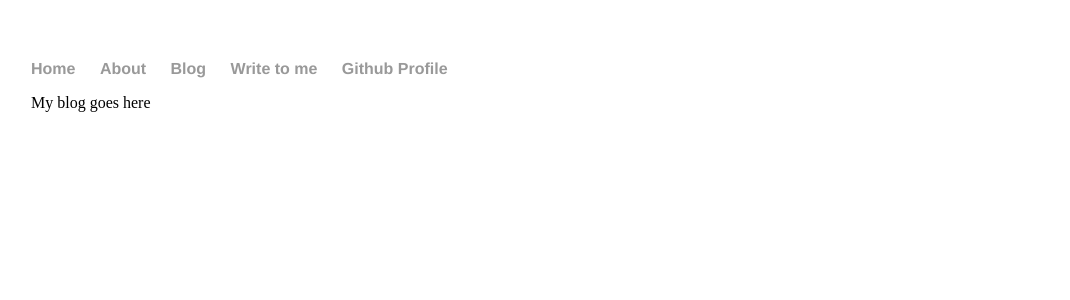
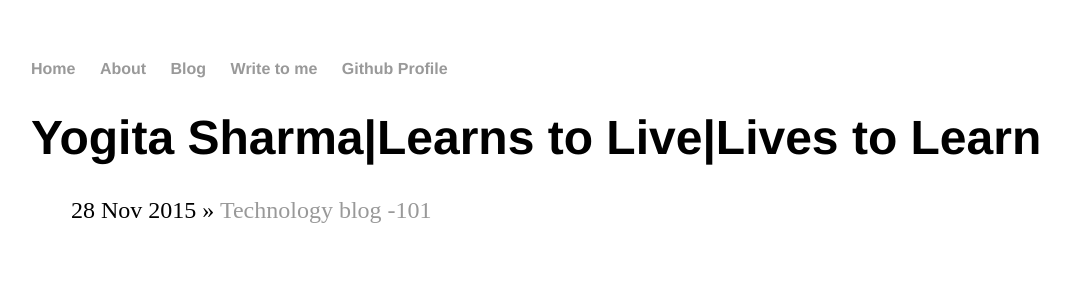
Before and after one commit to yogitaAP/yogitaAP.github.io, a Jekyll site: the page built from blog/index.html, in a window 1280 px wide. Shown: the top 300 px of the page, without its empty margins (33-1103 px from the left). Built offline with Jekyll 4.4.1, drawn with Linux system fonts in a browser that asks for light colours.

Commit message:
Update index.html

```diff
--- a/blog/index.html
+++ b/blog/index.html
@@ -2,6 +2,10 @@
 layout: default
 title: Yogita Sharma|Learns to Live|Lives to Learn
 ---
-<div class="blurb">
-	<div>My blog goes here</div>
-</div>
+<h1>{{ page.title }}</h1>
+<ul class="posts">
+
+  {% for post in site.posts %}
+    <li><span>{{ post.date | date_to_string }}</span> » <a href="{{ post.url }}" title="{{ post.title }}">{{ post.title }}</a></li>
+  {% endfor %}
+</ul>
```
